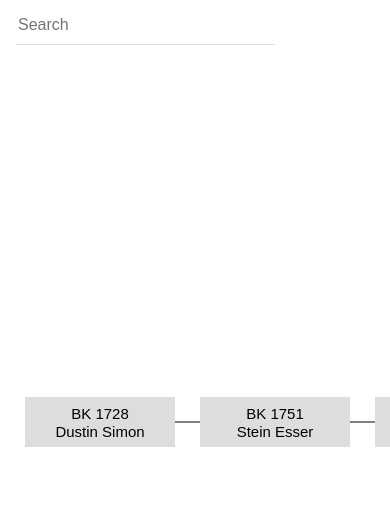
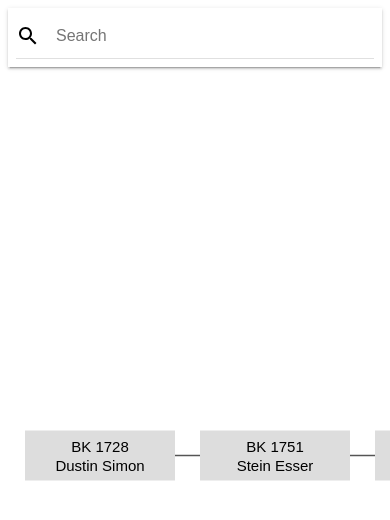
Before and after one commit to SkipKayhil/bktrees, a plain HTML site: page index.html in a window 390 px wide. Drawn offline with Linux system fonts and the light colour scheme.

Commit message:
add zoom, update search style
- added zoom functionality
    - currently set to .5x minimum zoom
- updated search style
    - added div wrapper to svg to get correct height on mobile
    - added div wrapper for the search icon to not interfere with border
    - changed style to raise search box to auto's elevation

```diff
--- a/css/styles.css
+++ b/css/styles.css
@@ -3,7 +3,8 @@
 } */
 html,
 body,
-svg {
+svg,
+#svg-wrapper {
   height: 100%;
   width: 100%;
   margin: 0;
@@ -12,29 +13,40 @@ svg {
 }
 
 form {
+  margin: 8px;
+  padding: 8px;
+  padding-top: 0px;
+  background: white;
   position: fixed;
-  left: 16px;
+  box-shadow: 0px 2px 2px 0px rgba(0, 0, 0, 0.14),
+    0px 3px 1px -2px rgba(0, 0, 0, 0.2), 0px 1px 5px 0px rgba(0, 0, 0, 0.12);
 }
 
 input {
   font-size: 16px;
   min-width: 255px;
   border: none;
-  /* border-bottom: 1px solid rgba(0, 0, 0, 0.12); */
-  padding-bottom: 8px;
-  padding-top: 16px;
+  padding-left: 16px;
+  padding-right: 8px;
 }
 
-.input-wrapper {
+.flex-row {
+  display: flex;
+  flex-direction: row;
+  margin-top: 16px;
+  margin-bottom: 8px;
+}
+
+.border-wrapper {
   border-bottom: 1px solid rgba(0, 0, 0, 0.12);
   transition: border 200ms ease-in-out;
 }
 
-.input-wrapper:focus-within {
+.border-wrapper:focus-within {
   border-bottom: 1px solid rgba(0, 0, 0, 0);
 }
 
-.input-wrapper::after {
+.border-wrapper::after {
   display: block;
   content: '';
   /* z-index: 3; */
@@ -43,7 +55,7 @@ input {
   transition: transform 200ms ease-in-out;
 }
 
-.input-wrapper:focus-within::after {
+.border-wrapper:focus-within::after {
   transform: scaleX(1);
 }
 
@@ -94,9 +106,6 @@ rect.bg {
   padding: 8px 0px;
   background: white;
   transition: opacity 0.2s ease-in-out;
-  /*dp2*/
-  box-shadow: 0px 2px 2px 0px rgba(0, 0, 0, 0.14),
-    0px 3px 1px -2px rgba(0, 0, 0, 0.2), 0px 1px 5px 0px rgba(0, 0, 0, 0.12);
 }
 
 #auto-list div {
@@ -111,3 +120,16 @@ rect.bg {
 #auto-list div:hover {
   background: #eeeeee;
 }
+
+@media screen and (orientation: portrait) {
+  body {
+    display: flex;
+    flex-direction: column;
+  }
+
+  form {
+    position: inherit;
+    margin-bottom: 0px;
+    z-index: 1;
+  }
+}
--- a/index.html
+++ b/index.html
@@ -7,11 +7,16 @@
   </head>
   <body>
     <form id='search'>
-      <div class='input-wrapper'>
-        <input id='search-input' type="text" placeholder="Search" name="bk">
+      <div class='border-wrapper'>
+        <div class='flex-row'>
+          <img id='search-icon' src='img/search.svg' height='24px' width='24px'>
+          <input id='search-input' type="text" placeholder="Search" name="bk">
+        </div>
       </div>
     </form>
-    <svg></svg>
+    <div id='svg-wrapper'>
+      <svg></svg>
+    </div>
     <script type="text/javascript" src="./lib/d3.min.js"></script>
     <script type="text/javascript" src="./index.js"></script>
   </body>
--- a/index.js
+++ b/index.js
@@ -25,7 +25,7 @@ window.addEventListener('load', () => {
       const autoList = document.createElement('div');
       autoList.setAttribute('id', 'auto-list');
       autoList.setAttribute('class', 'auto-items');
-      searchInput.parentNode.parentNode.appendChild(autoList);
+      searchInput.parentNode.parentNode.parentNode.appendChild(autoList);
 
       const bklist = Object.keys(data);
       for (let i = 0; i < bklist.length; i++) {
@@ -116,7 +116,7 @@ const g = svg.append('g').attr('id', 'g');
 
 const zoom = d3
   .zoom()
-  .scaleExtent([1, 1])
+  .scaleExtent([0.5, 1])
   .translateExtent([[-100, svgheight / -2], [svgwidth - 100, svgheight / 2]])
   .on('zoom', () => {
     g.attr('transform', d3.event.transform);
```
Also changed, not shown: img/search.svg (added).
